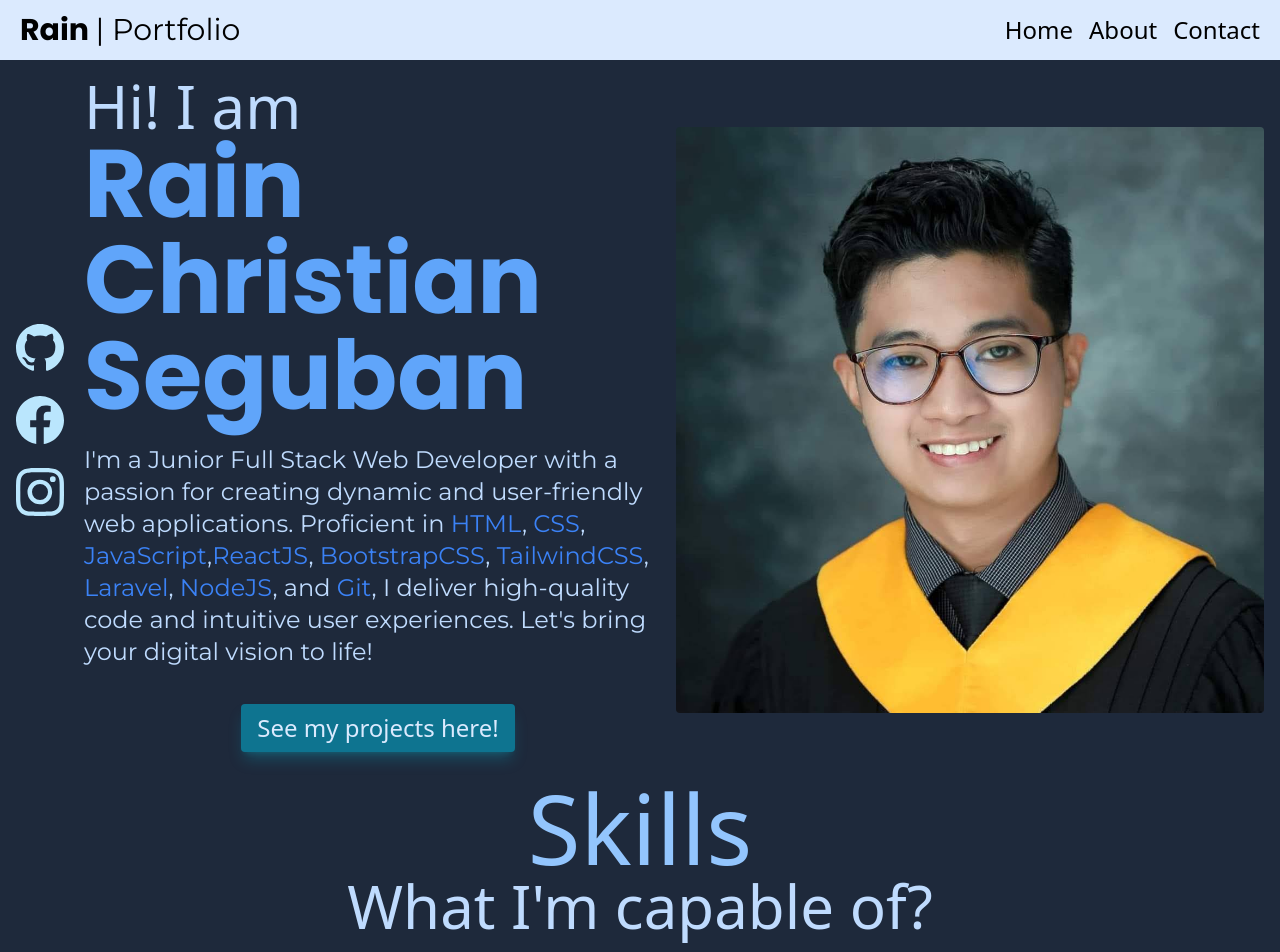
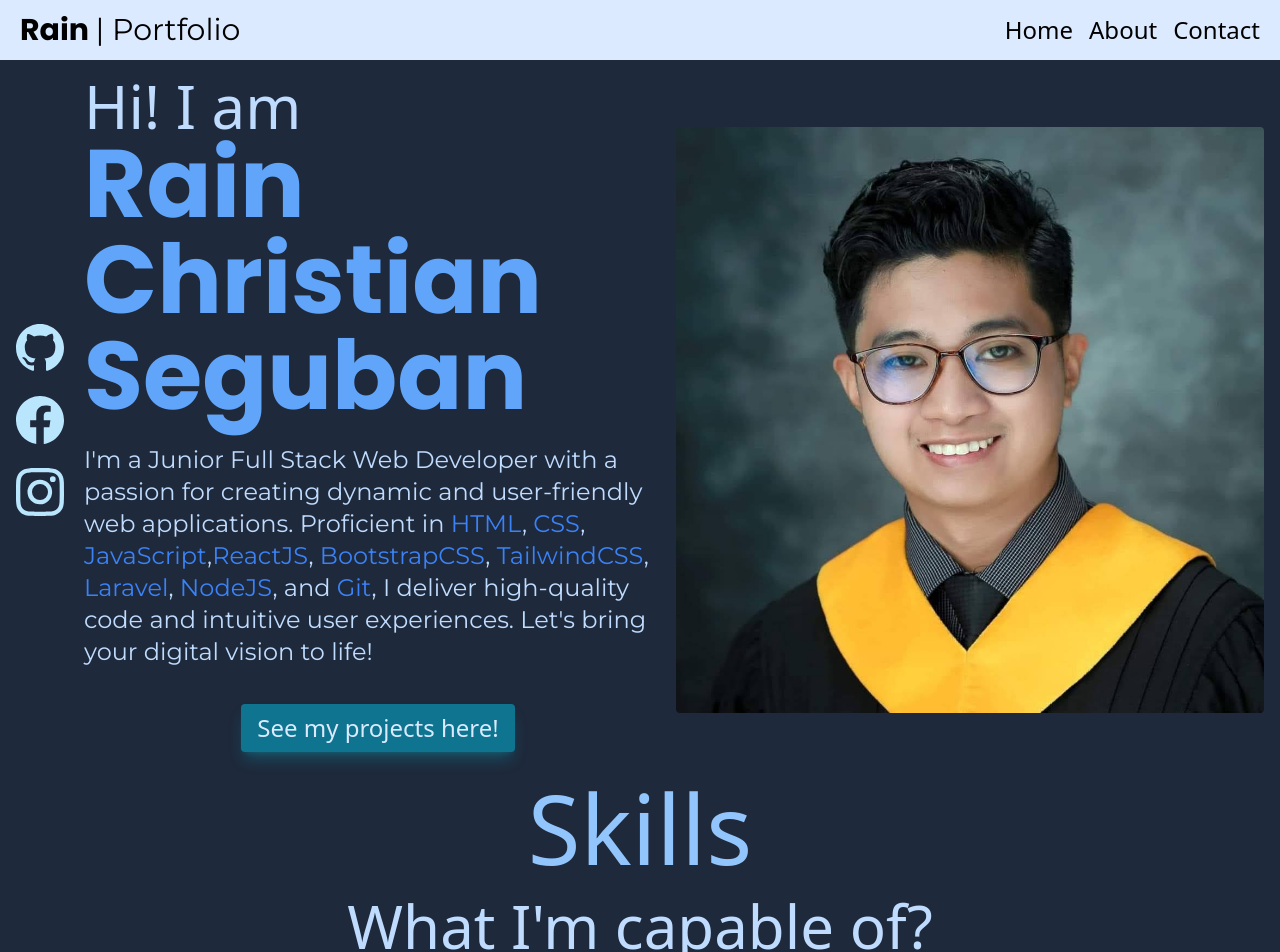
Before and after one commit to R8nDr0p/Rain_Portfolio, a React (Vite) app: page / in a window 1280 px wide. Shown: the top 952 px of the page. Built offline with nearby package versions, Linux system fonts and the light colour scheme.

Commit message:
fixed center of two h3 elements

```diff
--- a/src/components/Skills.jsx
+++ b/src/components/Skills.jsx
@@ -22,9 +22,13 @@ function Skills() {
     >
       <div className="container mx-auto">
         <div className="row flex justify-center">
-          <div className="col flex flex-col items-center">
-            <h1 className="text-8xl text-blue-300">Skills</h1>
-            <h3 className="text-6xl text-blue-200">What I'm capable of?</h3>
+          <div className="col flex flex-col gap-5">
+            <h1 className="text-7xl sm:text-8xl text-blue-300 text-center">
+              Skills
+            </h1>
+            <h3 className="text-5xl sm:text-6xl text-blue-200 text-center">
+              What I'm capable of?
+            </h3>
           </div>
         </div>
         <div className="m-8 row flex flex-col gap-10 flex-wrap sm:items-start sm:justify-around sm:flex-row sm:flex-nowrap">
```
